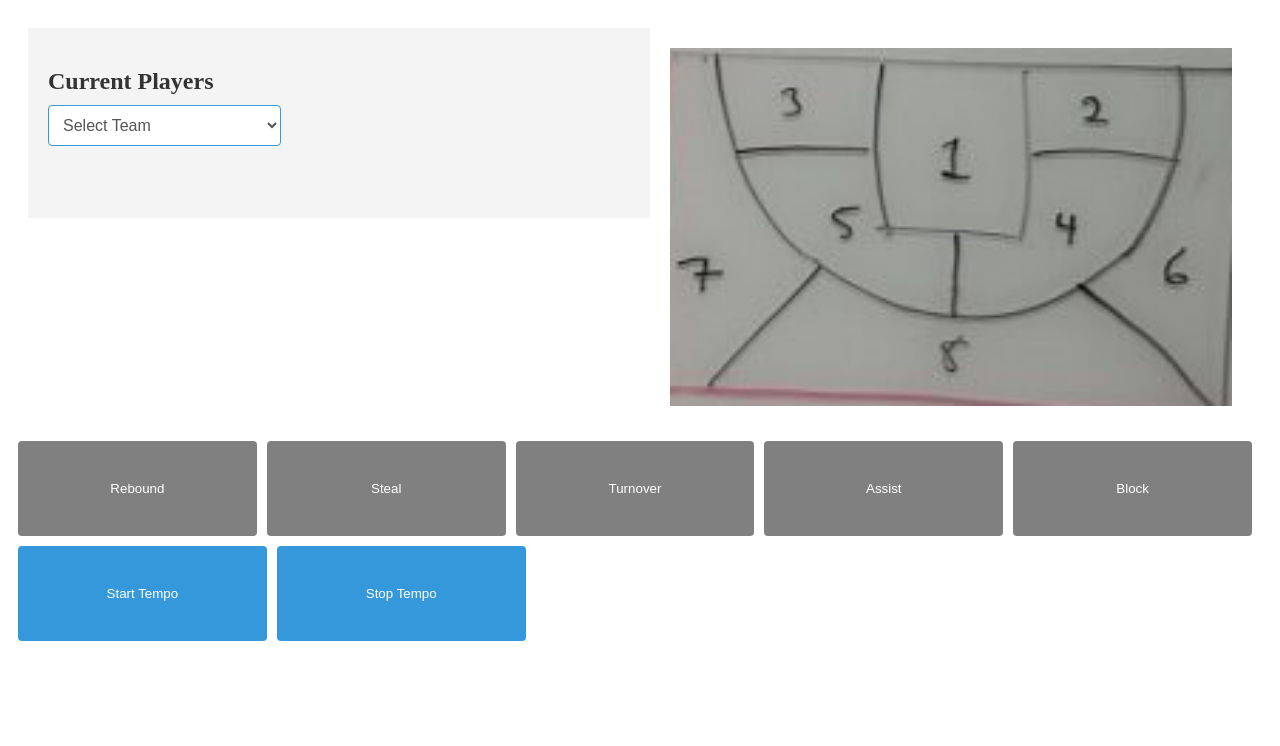
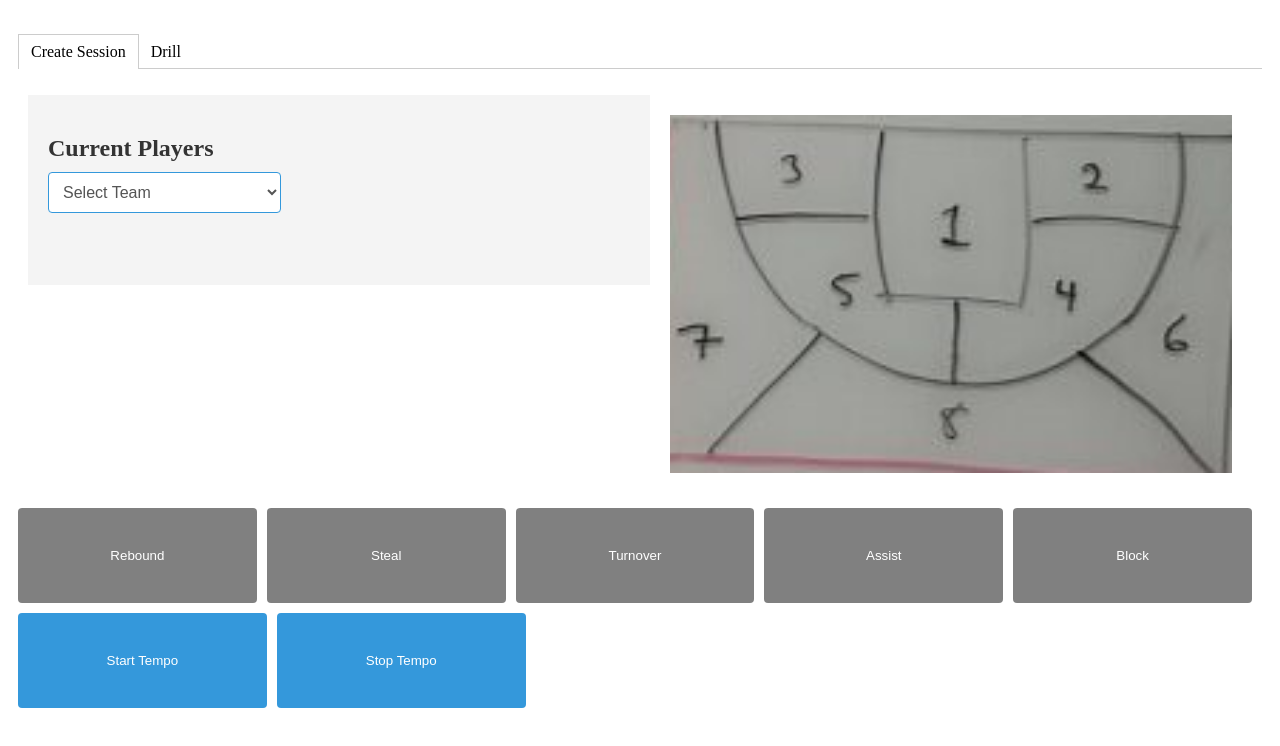
Before and after one commit to tntechcsc/wbb-analytics, a React (Create React App) app in the folder wbb-analytics/: page /drill in a window 1280 px wide. Shown: the top 746 px of the page. Built offline with nearby package versions, Linux system fonts and the light colour scheme.

Commit message:
Created a tabs component and implemented it in the Drills and CreateSession pages. No functionallity yet.

```diff
--- /dev/null
+++ b/wbb-analytics/src/components/Tab.js
@@ -0,0 +1,42 @@
+import React, { Component } from 'react';
+import PropTypes from 'prop-types';
+
+class Tab extends Component {
+    static propTypes = {
+      activeTab: PropTypes.string.isRequired,
+      label: PropTypes.string.isRequired,
+      onClick: PropTypes.func.isRequired,
+    };
+
+    onClick = () => {
+      const { label, onClick } = this.props;
+      onClick(label);
+    }
+
+    render() {
+      const {
+        onClick,
+        props: {
+          activeTab,
+          label,
+        },
+      } = this;
+
+      let className = 'tab-list-item';
+
+      if (activeTab === label) {
+        className += ' tab-list-active';
+      }
+
+      return (
+        <li
+          className={className}
+          onClick={onClick}
+        >
+          {label}
+        </li>
+      );
+    }
+  }
+
+  export default Tab;
--- /dev/null
+++ b/wbb-analytics/src/components/Tabs.js
@@ -0,0 +1,60 @@
+import React, { Component } from 'react';
+import PropTypes from 'prop-types';
+import Tab from './Tab';
+
+class Tabs extends Component {
+    static propTypes = {
+      children: PropTypes.instanceOf(Array).isRequired,
+    }
+
+    constructor(props) {
+      super(props);
+
+      this.state = {
+        activeTab: this.props.children[0].props.label,
+      };
+    }
+
+    onClickTabItem = (tab) => {
+      this.setState({ activeTab: tab });
+    }
+
+  render() {
+    const {
+      onClickTabItem,
+      props: {
+        children,
+      },
+      state: {
+        activeTab,
+      }
+    } = this;
+
+    return (
+      <div className="tabs">
+        <ol className="tab-list">
+          {children.map((child) => {
+            const { label } = child.props;
+
+            return (
+              <Tab
+                activeTab={activeTab}
+                key={label}
+                label={label}
+                onClick={onClickTabItem}
+              />
+            );
+          })}
+        </ol>
+        <div className="tab-content">
+          {children.map((child) => {
+            if (child.props.label !== activeTab) return undefined;
+            return child.props.children;
+          })}
+        </div>
+      </div>
+    );
+  }
+}
+
+export default Tabs;
--- a/wbb-analytics/src/pages/CreateSession/CreateSessionPage.css
+++ b/wbb-analytics/src/pages/CreateSession/CreateSessionPage.css
@@ -233,3 +233,59 @@ select {
     bottom: 20px;
     right: 20px;
 }
+
+.tab-list {
+    border-bottom: 1px solid #ccc;
+    padding-left: 0;
+  }
+
+  .tab-list-item {
+    display: inline-block;
+    list-style: none;
+    margin-bottom: -1px;
+    padding: 0.5rem 0.75rem;
+  }
+
+  .tab-list-active {
+    background-color: white;
+    border: solid #ccc;
+    border-width: 1px 1px 0 1px;
+  }
+
+  .explore-link {
+    display: block;
+    margin-top: 15px;
+    padding: 10px 20px;
+    background-color: #3498db;
+    color: #fff;
+    text-decoration: none;
+    border-radius: 5px;
+    font-weight: bold;
+  }
+
+  .explore-link:hover {
+    background-color: #2675ad;
+  }
+
+  .container {
+    font-size: 5em;
+    background-color: #a8a8a8;
+    color: white;
+    width: 8em;
+    height: 2em;
+    line-height: 2;
+    text-align: center;
+    font-family: Helvetica, Arial, sans-serif;
+    font-weight: bold;
+    cursor: pointer;
+    position: relative;
+  }
+
+  .link {
+    position: absolute;
+    width: 100%;
+    height: 100%;
+    top: 0;
+    left: 0;
+    z-index: 1;
+  }
--- a/wbb-analytics/src/pages/CreateSession/CreateSessionPage.js
+++ b/wbb-analytics/src/pages/CreateSession/CreateSessionPage.js
@@ -3,6 +3,10 @@
 import React, { useState, useEffect, useMemo } from 'react';
 import DrillModal from './DrillModal';
 import './CreateSessionPage.css';
+import Tabs from '../../components/Tabs';
+import { Link } from 'react-router-dom';
+
+
 
 const CreateSessionsPage = () => {
   const [drills, setDrills] = useState([]);
@@ -97,6 +101,8 @@ const CreateSessionsPage = () => {
     }
   };
 
+
+
   const handleAddDropdownA = () => {
     const newPlayer = { playerName: `New Player ${listA.length + 1}` };
     setListA([...listA, newPlayer]);
@@ -106,6 +112,7 @@ const CreateSessionsPage = () => {
     const newPlayer = { playerName: `New Player ${listB.length + 1}` };
     setListB([...listB, newPlayer]);
   };
+
 
 
   const handleSaveSession = () => {
@@ -128,7 +135,19 @@ const CreateSessionsPage = () => {
   };
 
   return (
+    <div>
+    <div>
+      <Tabs>
+        <div label="Create Session" >
+        </div>
+
+
+        <div label="Drill">
+        </div>
+      </Tabs>
+  </div>
     <div className="create-sessions-container">
+
       <div className="drills-column">
         <h2>Drills</h2>
         <ul>
@@ -215,6 +234,7 @@ const CreateSessionsPage = () => {
 
       <DrillModal isOpen={isModalOpen} onClose={() => setModalOpen(false)} onAddDrill={handleAddDrill} />
     </div>
+    </div>
   );
 };
 
--- a/wbb-analytics/src/pages/Drill/DrillPage.js
+++ b/wbb-analytics/src/pages/Drill/DrillPage.js
@@ -3,6 +3,7 @@
 import React, { useState, useEffect, useMemo } from 'react';
 import ButtonExplanation from './ButtonExplanation';
 import './DrillPage.css';
+import Tabs from '../../components/Tabs';
 
 const CreateSessionsPage = () => {
   const [drills, setDrills] = useState([]);
@@ -133,7 +134,18 @@ const CreateSessionsPage = () => {
   }
 
   return (
+
     <div className="drills-container">
+      <div>
+      <Tabs>
+        <div label="Create Session" >
+        </div>
+
+
+        <div label="Drill">
+        </div>
+      </Tabs>
+  </div>
       <div className="teams-court-container">
         <div className="teams-column">
           <h2>Current Players</h2>
```
